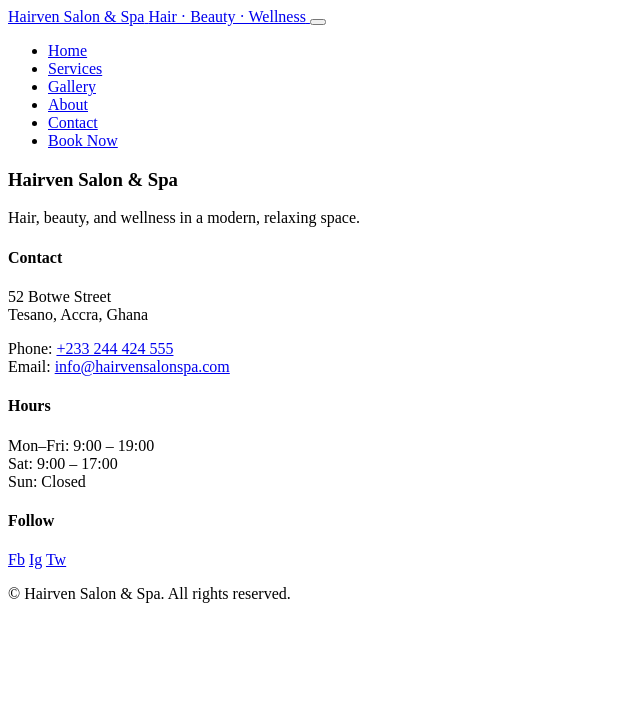
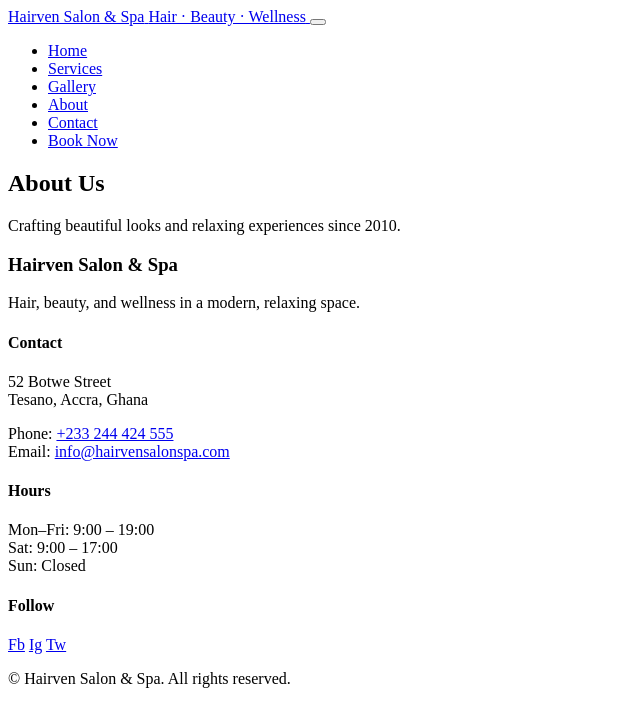
Before and after one commit to eustaceyoc/hairven-salon-app, a plain HTML site: page about.html in a window 1280 px wide. Shown: the whole page, without its empty margins (0-640 px from the left). Drawn offline with Linux system fonts and the light colour scheme.

Commit message:
Add hero section on about page

```diff
--- a/about.html
+++ b/about.html
@@ -36,6 +36,15 @@
     </div>
   </header>
 
+<!-- Hero section -->
+  <main>
+    <section class="page-hero">
+      <div class="container">
+        <h1>About Us</h1>
+        <p>Crafting beautiful looks and relaxing experiences since 2010.</p>
+      </div>
+    </section>
+  </main>
 
 <!-- Footer -->
   <footer class="site-footer">
```
